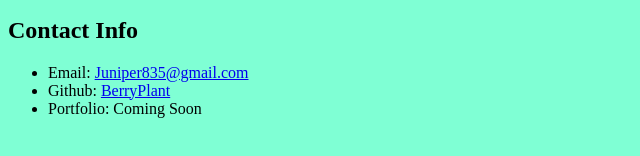
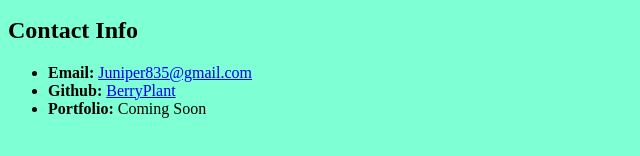
Before and after one commit to berryplant/second-day, a plain HTML site: page index.html in a window 1280 px wide. Shown: the part 368-524 px from the top of the page, 0-640 px from the left. Drawn offline with Linux system fonts and the light colour scheme.

Commit message:
formatting text

```diff
--- a/index.html
+++ b/index.html
@@ -18,9 +18,9 @@
         <section>
             <h2>Contact Info</h2>
             <ul>
-                <li>Email: <a href="mailto:juniper835@gmail.com">Juniper835@gmail.com</a> </li>
-                <li>Github: <a href="https://github.com/berryplant">BerryPlant</a></li>
-                <li>Portfolio: <a href=""></a>Coming Soon</li>
+                <li><strong>Email:</strong> <a href="mailto:juniper835@gmail.com">Juniper835@gmail.com</a> </li>
+                <li><strong>Github:</strong> <a href="https://github.com/berryplant">BerryPlant</a></li>
+                <li><strong>Portfolio:</strong> <a href=""></a>Coming Soon</li>
             </ul>
         </section>
 
```
